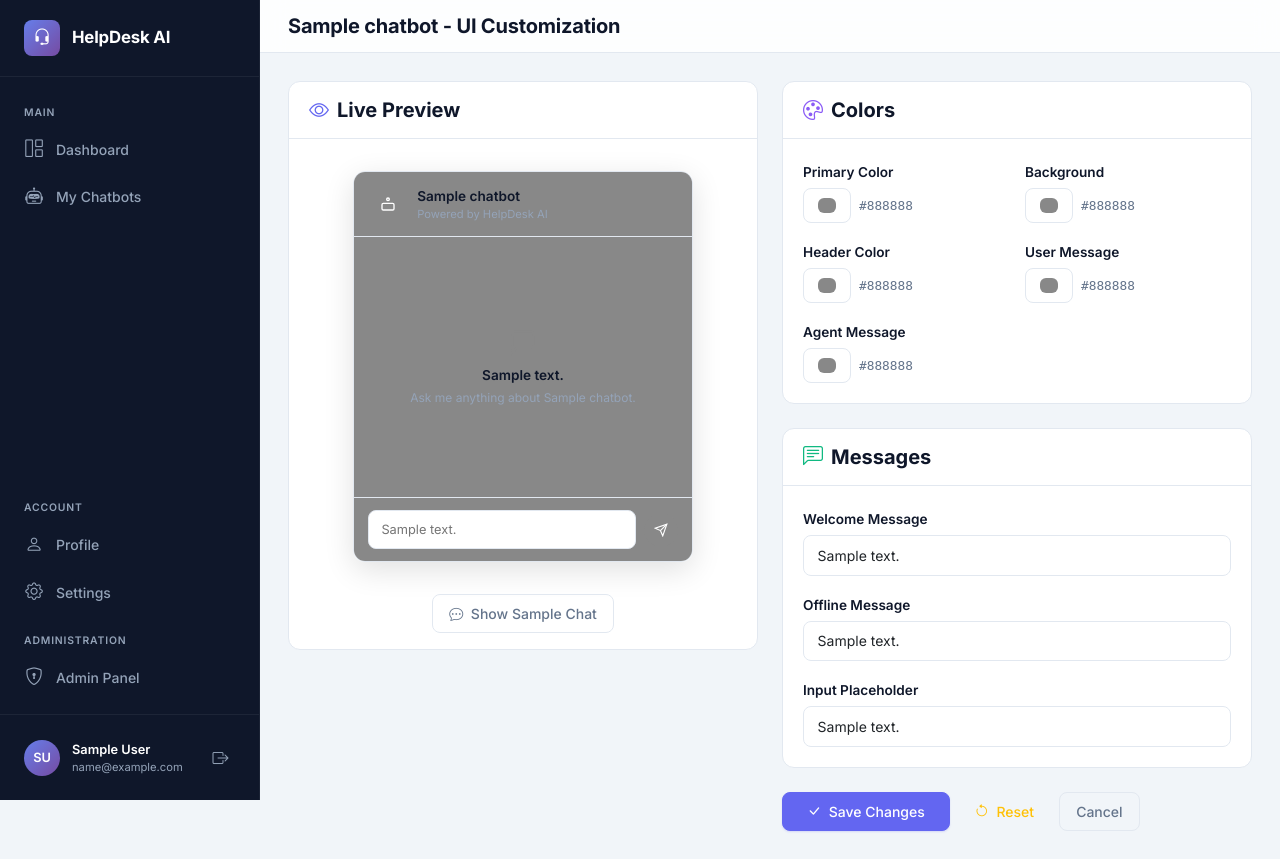
After one commit to 7aib/HelpDesk-AI, a Django app: page /chatbots/00000000-0000-0000-0000-000000000001/ui/ in a window 1280 px wide. The commit adds this page. Run offline with Django 5.2, Linux system fonts and the light colour scheme; a user stored in the database is signed in; tables that the repository leaves empty hold one stand-in row (values such as "Sample post"); parts of the project's set-up code (start-up, migrations or seed data) failed here and were passed over.

Commit message:
feat: chatbot UI customization with live preview page
- Add widget customization fields to Chatbot model (primary, background,
  header, user msg, agent msg colors + welcome message, offline message,
  placeholder text) with migration 0003
- Create dedicated /chatbots/<pk>/ui/ page with split layout: live preview
  on left, form on right
- Real-time preview updates via JS as colors/text are changed
- Toggle between empty state and sample chat to preview message bubbles
- Reset button restores all fields to defaults
- Apply customizations to embed widget, chat.html, and conversation.html
- Add Customize button to chatbot detail and edit pages
- Remove UI fields from main ChatbotForm (dedicated page only)

```diff
--- a/apps/chatbots/forms.py
+++ b/apps/chatbots/forms.py
@@ -69,3 +69,34 @@ class ChatbotForm(forms.ModelForm):
         self.fields["status"].widget = forms.Select(choices=Chatbot.Status.choices)
 
         self.fields["allow_embed"].widget = forms.CheckboxInput(attrs={"class": "form-check-input"})
+
+
+class ChatbotUIForm(forms.ModelForm):
+    """Form for chatbot UI customization only."""
+
+    class Meta:
+        model = Chatbot
+        fields = [
+            "widget_primary_color",
+            "widget_background_color",
+            "widget_header_color",
+            "widget_user_msg_color",
+            "widget_agent_msg_color",
+            "welcome_message",
+            "offline_message",
+            "placeholder_text",
+        ]
+
+    def __init__(self, *args, **kwargs):
+        super().__init__(*args, **kwargs)
+        color_fields = [
+            "widget_primary_color",
+            "widget_background_color",
+            "widget_header_color",
+            "widget_user_msg_color",
+            "widget_agent_msg_color",
+        ]
+        for field_name in color_fields:
+            self.fields[field_name].widget = forms.TextInput(
+                attrs={"type": "color", "class": "form-control form-control-color"}
+            )
--- a/apps/chatbots/urls.py
+++ b/apps/chatbots/urls.py
@@ -16,4 +16,5 @@ urlpatterns = [
     path("<uuid:pk>/edit/", views.ChatbotUpdateView.as_view(), name="update"),
     path("<uuid:pk>/delete/", views.ChatbotDeleteView.as_view(), name="delete"),
     path("<uuid:pk>/toggle/", views.ChatbotToggleView.as_view(), name="toggle"),
+    path("<uuid:pk>/ui/", views.ChatbotUICustomizationView.as_view(), name="ui_customization"),
 ]
--- a/apps/chatbots/views.py
+++ b/apps/chatbots/views.py
@@ -10,7 +10,7 @@ from django.urls import reverse_lazy
 from django.views import View
 from django.views.generic import CreateView, DeleteView, ListView, TemplateView, UpdateView
 
-from .forms import ChatbotForm
+from .forms import ChatbotForm, ChatbotUIForm
 from .models import Chatbot
 from .selectors import get_chatbot_by_id, get_user_chatbots, search_chatbots
 from .services import ChatbotService
@@ -168,3 +168,29 @@ class ChatbotToggleView(LoginRequiredMixin, View):
             messages.success(request, f"Chatbot '{chatbot.name}' activated.")
 
         return redirect("chatbots:detail", pk=pk)
+
+
+class ChatbotUICustomizationView(LoginRequiredMixin, View):
+    """
+    Dedicated page for chatbot UI customization with live preview.
+    """
+
+    template_name = "chatbots/chatbot_ui.html"
+
+    def get(self, request: HttpRequest, pk: str) -> HttpResponse:
+        chatbot = get_object_or_404(
+            Chatbot, id=pk, owner=request.user, is_deleted=False
+        )
+        form = ChatbotUIForm(instance=chatbot)
+        return render(request, self.template_name, {"chatbot": chatbot, "form": form})
+
+    def post(self, request: HttpRequest, pk: str) -> HttpResponse:
+        chatbot = get_object_or_404(
+            Chatbot, id=pk, owner=request.user, is_deleted=False
+        )
+        form = ChatbotUIForm(request.POST, instance=chatbot)
+        if form.is_valid():
+            form.save()
+            messages.success(request, "Widget appearance updated successfully.")
+            return redirect("chatbots:list")
+        return render(request, self.template_name, {"chatbot": chatbot, "form": form})
--- a/templates/chat/conversation.html
+++ b/templates/chat/conversation.html
@@ -50,9 +50,9 @@
             <form id="chat-form" onsubmit="sendMessage(event)">
                 <input type="hidden" id="conversation-id" value="{{ conversation.id }}">
                 <div class="chat-input-form">
-                    <input type="text" id="message-input" class="form-control" placeholder="Type your message..."
+                    <input type="text" id="message-input" class="form-control" placeholder="{{ conversation.chatbot.placeholder_text|default:'Type your message...' }}"
                            autocomplete="off" required>
-                    <button type="submit" class="btn btn-primary chat-send-btn" id="send-btn">
+                    <button type="submit" class="btn chat-send-btn" id="send-btn" style="background: {{ conversation.chatbot.widget_primary_color|default:'#6366f1' }}; color: white; border: none;">
                         <i class="bi bi-send"></i>
                     </button>
                 </div>
--- a/templates/chatbots/chatbot_form.html
+++ b/templates/chatbots/chatbot_form.html
@@ -134,6 +134,11 @@
                     <i class="bi bi-check-lg me-1"></i> {% if form.instance.pk %}Save Changes{% else %}Create Chatbot{% endif %}
                 </button>
                 <a href="{% url 'chatbots:list' %}" class="btn btn-outline-secondary">Cancel</a>
+                {% if form.instance.pk %}
+                <a href="{% url 'chatbots:ui_customization' form.instance.pk %}" class="btn btn-outline-secondary">
+                    <i class="bi bi-palette me-1"></i> Customize Widget
+                </a>
+                {% endif %}
             </div>
         </form>
     </div>
--- /dev/null
+++ b/templates/chatbots/chatbot_ui.html
@@ -0,0 +1,284 @@
+{% extends "base_dashboard.html" %}
+
+{% block title %}Customize {{ chatbot.name }} - {{ app_name }}{% endblock %}
+
+{% block page_title %}{{ chatbot.name }} - UI Customization{% endblock %}
+
+{% block content %}
+<div class="row g-4">
+    <!-- Live Preview (Left) -->
+    <div class="col-lg-6">
+        <div class="detail-section" style="position: sticky; top: 1.5rem;">
+            <div class="detail-section-header">
+                <h5><i class="bi bi-eye me-2" style="color: var(--primary);"></i>Live Preview</h5>
+            </div>
+            <div class="detail-section-body" style="display: flex; justify-content: center; padding: 2rem;">
+                <div id="widget-preview" style="width: 340px; border-radius: 12px; overflow: hidden; box-shadow: 0 8px 30px rgba(0,0,0,0.12); border: 1px solid #e2e8f0;">
+                    <!-- Header -->
+                    <div id="preview-header" style="background: {{ form.widget_header_color.value|default:'#ffffff' }}; border-bottom: 1px solid #e2e8f0; padding: 0.85rem 1rem; display: flex; align-items: center; gap: 0.7rem;">
+                        <div id="preview-header-avatar" style="width: 36px; height: 36px; border-radius: 50%; background: linear-gradient(135deg, {{ form.widget_primary_color.value|default:'#6366f1' }}, {{ form.widget_primary_color.value|default:'#6366f1' }}99); display: flex; align-items: center; justify-content: center; flex-shrink: 0;">
+                            <svg width="16" height="16" viewBox="0 0 24 24" fill="none" stroke="white" stroke-width="2"><rect x="3" y="11" width="18" height="10" rx="2"></rect><circle cx="12" cy="5" r="2"></circle></svg>
+                        </div>
+                        <div>
+                            <div style="font-size: 0.85rem; font-weight: 600;">{{ chatbot.name }}</div>
+                            <div style="font-size: 0.7rem; color: #94a3b8;">Powered by HelpDesk AI</div>
+                        </div>
+                    </div>
+
+                    <!-- Messages Area -->
+                    <div id="preview-body" style="background: {{ form.widget_background_color.value|default:'#f8fafc' }}; padding: 1.25rem; min-height: 260px; display: flex; flex-direction: column;">
+                        <!-- Empty State -->
+                        <div id="preview-empty" style="flex: 1; display: flex; flex-direction: column; align-items: center; justify-content: center; text-align: center;">
+                            <svg width="28" height="28" viewBox="0 0 24 24" fill="none" stroke="{{ form.widget_primary_color.value|default:'#6366f1' }}" stroke-width="2" style="margin-bottom: 0.6rem;"><path d="M21 15a2 2 0 0 1-2 2H7l-4 4V5a2 2 0 0 1 2-2h14a2 2 0 0 1 2 2z"></path></svg>
+                            <div id="preview-welcome" style="font-size: 0.85rem; font-weight: 600; margin-bottom: 0.2rem;">{{ form.welcome_message.value|default:"How can I help you?" }}</div>
+                            <div style="font-size: 0.75rem; color: #94a3b8;">Ask me anything about {{ chatbot.name }}.</div>
+                        </div>
+
+                        <!-- Sample Messages (hidden by default, shown in preview mode) -->
+                        <div id="preview-messages" style="display: none;">
+                            <div style="display: flex; gap: 0.5rem; max-width: 85%; margin-bottom: 0.75rem; align-self: flex-end; flex-direction: row-reverse;">
+                                <div style="width: 26px; height: 26px; border-radius: 50%; background: #e2e8f0; display: flex; align-items: center; justify-content: center; font-size: 0.6rem; font-weight: 600; color: #64748b; flex-shrink: 0;">You</div>
+                                <div id="preview-user-bubble" style="padding: 0.6rem 0.85rem; border-radius: 12px; font-size: 0.8rem; line-height: 1.5; background: {{ form.widget_user_msg_color.value|default:'#6366f1' }}; color: white;">How do I reset my password?</div>
+                            </div>
+                            <div style="display: flex; gap: 0.5rem; max-width: 85%; margin-bottom: 0.75rem;">
+                                <div id="preview-agent-avatar" style="width: 26px; height: 26px; border-radius: 50%; background: {{ form.widget_primary_color.value|default:'#6366f1' }}; display: flex; align-items: center; justify-content: center; flex-shrink: 0;">
+                                    <svg width="11" height="11" viewBox="0 0 24 24" fill="none" stroke="white" stroke-width="2"><rect x="3" y="11" width="18" height="10" rx="2"></rect><circle cx="12" cy="5" r="2"></circle></svg>
+                                </div>
+                                <div id="preview-agent-bubble" style="padding: 0.6rem 0.85rem; border-radius: 12px; font-size: 0.8rem; line-height: 1.5; background: {{ form.widget_agent_msg_color.value|default:'#ffffff' }}; border: 1px solid #e2e8f0; color: #0f172a;">You can reset your password by clicking the "Forgot Password" link on the login page.</div>
+                            </div>
+                        </div>
+                    </div>
+
+                    <!-- Input Area -->
+                    <div id="preview-input-area" style="background: {{ form.widget_agent_msg_color.value|default:'#ffffff' }}; border-top: 1px solid #e2e8f0; padding: 0.75rem 0.85rem; display: flex; gap: 0.5rem; align-items: center;">
+                        <input type="text" id="preview-input" disabled placeholder="{{ form.placeholder_text.value|default:'Type your message...' }}" style="flex: 1; border: 1px solid #e2e8f0; border-radius: 8px; padding: 0.55rem 0.8rem; font-size: 0.8rem; outline: none; background: white; color: #0f172a; font-family: inherit;">
+                        <div id="preview-send-btn" style="width: 34px; height: 34px; border-radius: 50%; background: {{ form.widget_primary_color.value|default:'#6366f1' }}; display: flex; align-items: center; justify-content: center; flex-shrink: 0;">
+                            <svg width="14" height="14" viewBox="0 0 24 24" fill="none" stroke="white" stroke-width="2"><line x1="22" y1="2" x2="11" y2="13"></line><polygon points="22 2 15 22 11 13 2 9 22 2"></polygon></svg>
+                        </div>
+                    </div>
+                </div>
+            </div>
+
+            <!-- Preview Toggle -->
+            <div class="text-center pb-3">
+                <button type="button" class="btn btn-sm btn-outline-secondary" onclick="togglePreviewMode()">
+                    <i class="bi bi-chat-dots me-1"></i> <span id="preview-toggle-text">Show Sample Chat</span>
+                </button>
+            </div>
+        </div>
+    </div>
+
+    <!-- Form (Right) -->
+    <div class="col-lg-6">
+        <form method="post" id="ui-form">
+            {% csrf_token %}
+
+            <!-- Colors -->
+            <div class="detail-section mb-4">
+                <div class="detail-section-header">
+                    <h5><i class="bi bi-palette me-2" style="color: #8b5cf6;"></i>Colors</h5>
+                </div>
+                <div class="detail-section-body">
+                    <div class="row g-3">
+                        <div class="col-6">
+                            <label class="form-label" style="font-size: 0.85rem;">Primary Color</label>
+                            <div class="d-flex align-items-center gap-2">
+                                {{ form.widget_primary_color }}
+                                <span class="color-hex" data-for="id_widget_primary_color" style="font-size: 0.8rem; color: var(--text-secondary); font-family: monospace;">{{ form.widget_primary_color.value|default:'#6366f1' }}</span>
+                            </div>
+                        </div>
+                        <div class="col-6">
+                            <label class="form-label" style="font-size: 0.85rem;">Background</label>
+                            <div class="d-flex align-items-center gap-2">
+                                {{ form.widget_background_color }}
+                                <span class="color-hex" data-for="id_widget_background_color" style="font-size: 0.8rem; color: var(--text-secondary); font-family: monospace;">{{ form.widget_background_color.value|default:'#ffffff' }}</span>
+                            </div>
+                        </div>
+                        <div class="col-6">
+                            <label class="form-label" style="font-size: 0.85rem;">Header Color</label>
+                            <div class="d-flex align-items-center gap-2">
+                                {{ form.widget_header_color }}
+                                <span class="color-hex" data-for="id_widget_header_color" style="font-size: 0.8rem; color: var(--text-secondary); font-family: monospace;">{{ form.widget_header_color.value|default:'#ffffff' }}</span>
+                            </div>
+                        </div>
+                        <div class="col-6">
+                            <label class="form-label" style="font-size: 0.85rem;">User Message</label>
+                            <div class="d-flex align-items-center gap-2">
+                                {{ form.widget_user_msg_color }}
+                                <span class="color-hex" data-for="id_widget_user_msg_color" style="font-size: 0.8rem; color: var(--text-secondary); font-family: monospace;">{{ form.widget_user_msg_color.value|default:'#6366f1' }}</span>
+                            </div>
+                        </div>
+                        <div class="col-6">
+                            <label class="form-label" style="font-size: 0.85rem;">Agent Message</label>
+                            <div class="d-flex align-items-center gap-2">
+                                {{ form.widget_agent_msg_color }}
+                                <span class="color-hex" data-for="id_widget_agent_msg_color" style="font-size: 0.8rem; color: var(--text-secondary); font-family: monospace;">{{ form.widget_agent_msg_color.value|default:'#ffffff' }}</span>
+                            </div>
+                        </div>
+                    </div>
+                </div>
+            </div>
+
+            <!-- Messages -->
+            <div class="detail-section mb-4">
+                <div class="detail-section-header">
+                    <h5><i class="bi bi-chat-left-text me-2" style="color: #10b981;"></i>Messages</h5>
+                </div>
+                <div class="detail-section-body">
+                    <div class="mb-3">
+                        <label for="id_welcome_message" class="form-label" style="font-size: 0.85rem;">Welcome Message</label>
+                        <input type="text" name="welcome_message" class="form-control" id="id_welcome_message"
+                               value="{{ form.welcome_message.value|default:'How can I help you?' }}" placeholder="Greeting shown when chat opens">
+                    </div>
+                    <div class="mb-3">
+                        <label for="id_offline_message" class="form-label" style="font-size: 0.85rem;">Offline Message</label>
+                        <input type="text" name="offline_message" class="form-control" id="id_offline_message"
+                               value="{{ form.offline_message.value|default:'' }}" placeholder="Shown when chatbot has no content (optional)">
+                    </div>
+                    <div class="mb-0">
+                        <label for="id_placeholder_text" class="form-label" style="font-size: 0.85rem;">Input Placeholder</label>
+                        <input type="text" name="placeholder_text" class="form-control" id="id_placeholder_text"
+                               value="{{ form.placeholder_text.value|default:'Type your message...' }}" placeholder="Chat input placeholder text">
+                    </div>
+                </div>
+            </div>
+
+            <!-- Actions -->
+            <div class="d-flex gap-2">
+                <button type="submit" class="btn btn-primary px-4">
+                    <i class="bi bi-check-lg me-1"></i> Save Changes
+                </button>
+                <button type="button" class="btn btn-outline-warning px-3" onclick="resetToDefaults()">
+                    <i class="bi bi-arrow-counterclockwise me-1"></i> Reset
+                </button>
+                <a href="{% url 'chatbots:detail' chatbot.pk %}" class="btn btn-outline-secondary">Cancel</a>
+            </div>
+        </form>
+    </div>
+</div>
+
+<script>
+(function() {
+    var previewEmpty = document.getElementById('preview-empty');
+    var previewMessages = document.getElementById('preview-messages');
+    var showingChat = false;
+
+    // Color field ID to preview element mapping
+    var colorMap = {
+        'id_widget_primary_color': {
+            update: function(val) {
+                document.getElementById('preview-header-avatar').style.background = 'linear-gradient(135deg, ' + val + ', ' + val + '99)';
+                document.getElementById('preview-send-btn').style.background = val;
+                document.getElementById('preview-agent-avatar').style.background = val;
+                document.querySelector('#preview-empty svg').setAttribute('stroke', val);
+                document.getElementById('preview-welcome').style.color = '';
+            },
+            hexSpan: true
+        },
+        'id_widget_background_color': {
+            update: function(val) {
+                document.getElementById('preview-body').style.background = val;
+            },
+            hexSpan: true
+        },
+        'id_widget_header_color': {
+            update: function(val) {
+                document.getElementById('preview-header').style.background = val;
+            },
+            hexSpan: true
+        },
+        'id_widget_user_msg_color': {
+            update: function(val) {
+                document.getElementById('preview-user-bubble').style.background = val;
+            },
+            hexSpan: true
+        },
+        'id_widget_agent_msg_color': {
+            update: function(val) {
+                document.getElementById('preview-agent-bubble').style.background = val;
+                document.getElementById('preview-input-area').style.background = val;
+            },
+            hexSpan: true
+        }
+    };
+
+    // Attach live update listeners to color inputs
+    Object.keys(colorMap).forEach(function(inputId) {
+        var input = document.getElementById(inputId);
+        if (!input) return;
+        var config = colorMap[inputId];
+
+        input.addEventListener('input', function() {
+            config.update(this.value);
+            // Update hex display
+            var span = document.querySelector('.color-hex[data-for="' + inputId + '"]');
+            if (span) span.textContent = this.value;
+        });
+    });
+
+    // Text fields → live preview
+    var welcomeInput = document.getElementById('id_welcome_message');
+    if (welcomeInput) {
+        welcomeInput.addEventListener('input', function() {
+            document.getElementById('preview-welcome').textContent = this.value || 'How can I help you?';
+        });
+    }
+
+    var placeholderInput = document.getElementById('id_placeholder_text');
+    if (placeholderInput) {
+        placeholderInput.addEventListener('input', function() {
+            document.getElementById('preview-input').placeholder = this.value || 'Type your message...';
+        });
+    }
+
+    // Toggle preview mode (empty state vs sample chat)
+    window.togglePreviewMode = function() {
+        showingChat = !showingChat;
+        previewEmpty.style.display = showingChat ? 'none' : 'flex';
+        previewMessages.style.display = showingChat ? 'block' : 'none';
+        document.getElementById('preview-toggle-text').textContent = showingChat ? 'Show Empty State' : 'Show Sample Chat';
+    };
+
+    // Set initial state from form values
+    Object.keys(colorMap).forEach(function(inputId) {
+        var input = document.getElementById(inputId);
+        if (input && input.value) {
+            colorMap[inputId].update(input.value);
+        }
+    });
+
+    // Reset to defaults
+    var defaults = {
+        'id_widget_primary_color': '#6366f1',
+        'id_widget_background_color': '#ffffff',
+        'id_widget_header_color': '#ffffff',
+        'id_widget_user_msg_color': '#6366f1',
+        'id_widget_agent_msg_color': '#ffffff'
+    };
+    var textDefaults = {
+        'id_welcome_message': 'How can I help you?',
+        'id_offline_message': '',
+        'id_placeholder_text': 'Type your message...'
+    };
+
+    window.resetToDefaults = function() {
+        Object.keys(defaults).forEach(function(inputId) {
+            var input = document.getElementById(inputId);
+            if (input) {
+                input.value = defaults[inputId];
+                input.dispatchEvent(new Event('input'));
+            }
+        });
+        Object.keys(textDefaults).forEach(function(inputId) {
+            var input = document.getElementById(inputId);
+            if (input) {
+                input.value = textDefaults[inputId];
+                input.dispatchEvent(new Event('input'));
+            }
+        });
+        // Reset to empty state view
+        if (showingChat) togglePreviewMode();
+    };
+})();
+</script>
+{% endblock %}
```
Also changed, not shown: apps/chatbots/models.py (+43 -0 lines), templates/chat/chat.html (+4 -4 lines), templates/chatbots/chatbot_detail.html (+41 -0 lines), templates/embed/widget.html (+12 -10 lines), apps/chatbots/migrations/0003_chatbot_ui_customization.py (added).
